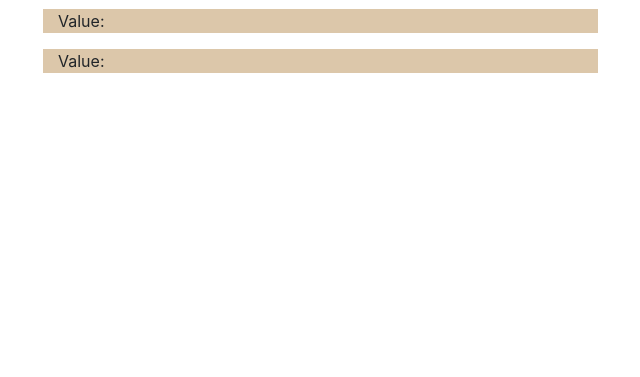
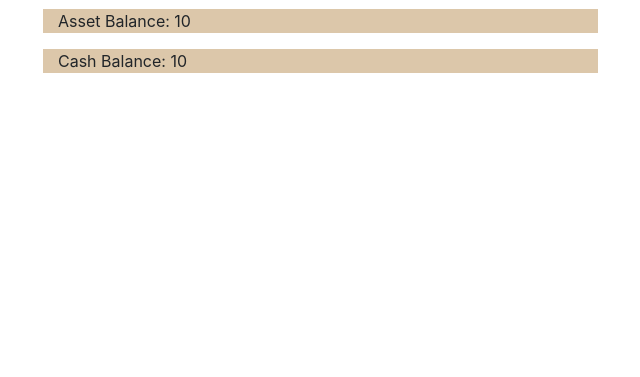
Before and after one commit to LoveFallen/TT3_Group18, a Django app: template project4/network/templates/network/profile.html in a window 1280 px wide. Shown: the part 344-721 px from the top of the page, without its empty margins (42-682 px from the left). Run offline with Django 3.2, Linux system fonts and the light colour scheme; a user stored in the database is signed in; tables that the repository leaves empty hold one stand-in row (values such as "Sample post"); the template is opened without the code that fills it: most values are stand-ins (such as "Sample title", 1, 10 or a date in 2020); some libraries are stand-ins or nearby versions.

Commit message:
updated profile and layout and transaction

```diff
--- a/project4/network/templates/network/layout.html
+++ b/project4/network/templates/network/layout.html
@@ -19,12 +19,12 @@
                         <a class="nav-link" href="#"><strong>Welcome {{ user.username }} !</strong></a>
                     </li>
                     <li class="nav-item">
-                        <a class="nav-link" href="/profile/{{user.username}}"><strong> {{ user.username }}'s Profile</strong></a>
+                        <a class="nav-link" href="/profile"><strong> {{ user.username }}'s Profile</strong></a>
                     </li>
                 {% endif %}
                 {% if user.is_authenticated %}
                     <li class="nav-item">
-                        <a class="nav-link" href="#">Following</a>
+                        <a class="nav-link" href="/transaction">Transactions</a>
                     </li>
                     <li class="nav-item">
                         <a class="nav-link" href="{% url 'logout' %}">Log Out</a>
--- a/project4/network/templates/network/profile.html
+++ b/project4/network/templates/network/profile.html
@@ -20,20 +20,20 @@
     </div>
 </div>
 <div class="row no-gutters">
-    ><h1>Wallet Balance</h1><br />
+    <h1>Wallet Balance</h1><br />
     <!-- split -->
       <div class="container">
   <div class="newrow">
     <div class="col-sm-6" style="background-color:#DCC7AA;">
         <div class="combine"><div class="assetbalance"></div>
         <div class="assetinfo">
-            <p>Value:</p>
+            <p>Asset Balance: {{ balance.assetBalance }}</p>
             </div></div>
     </div>
     <div class="col-sm-6" style="background-color:#DCC7AA;">
       <div class="combine"><div class="cashbalance"></div>
         <div class="casginfo">
-            <p>Value:</p>
+            <p>Cash Balance: {{ balance.cashBalance }}</p>
             </div></div>
     </div>
   </div>
--- a/project4/network/templates/network/transaction_history.html
+++ b/project4/network/templates/network/transaction_history.html
@@ -40,4 +40,7 @@
   {% endfor %}
 
 
+{% endblock %}
+
+
 </div>
```
